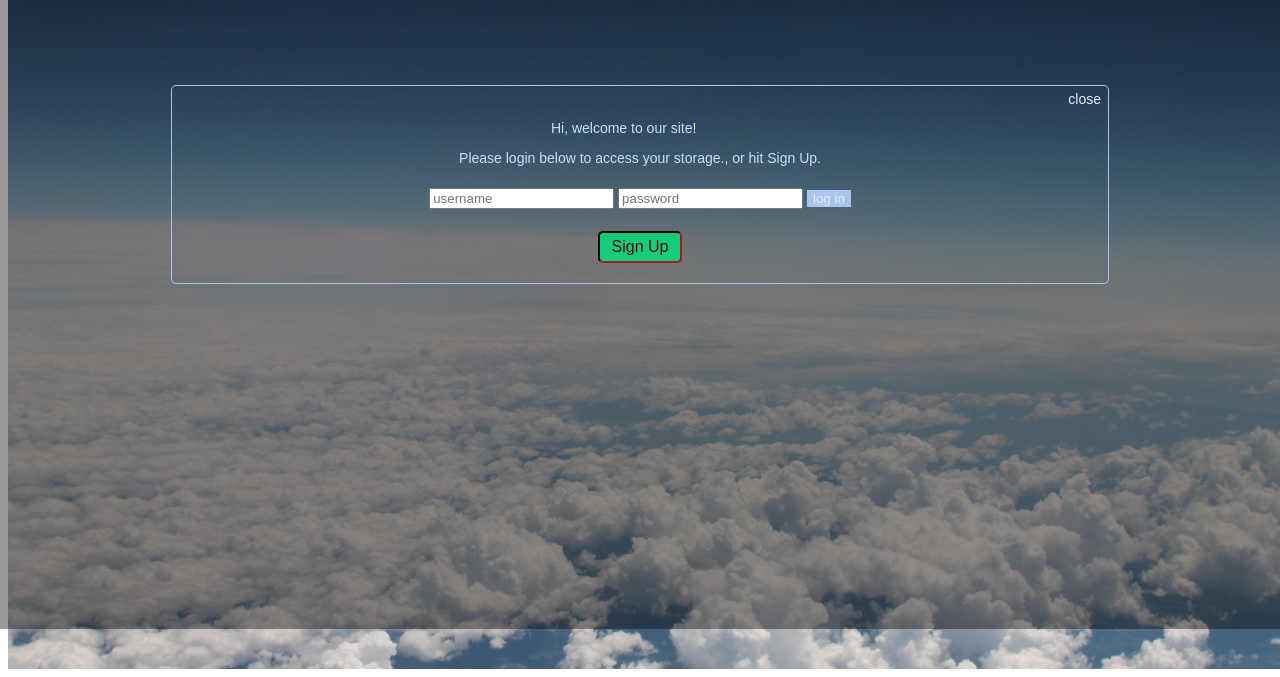
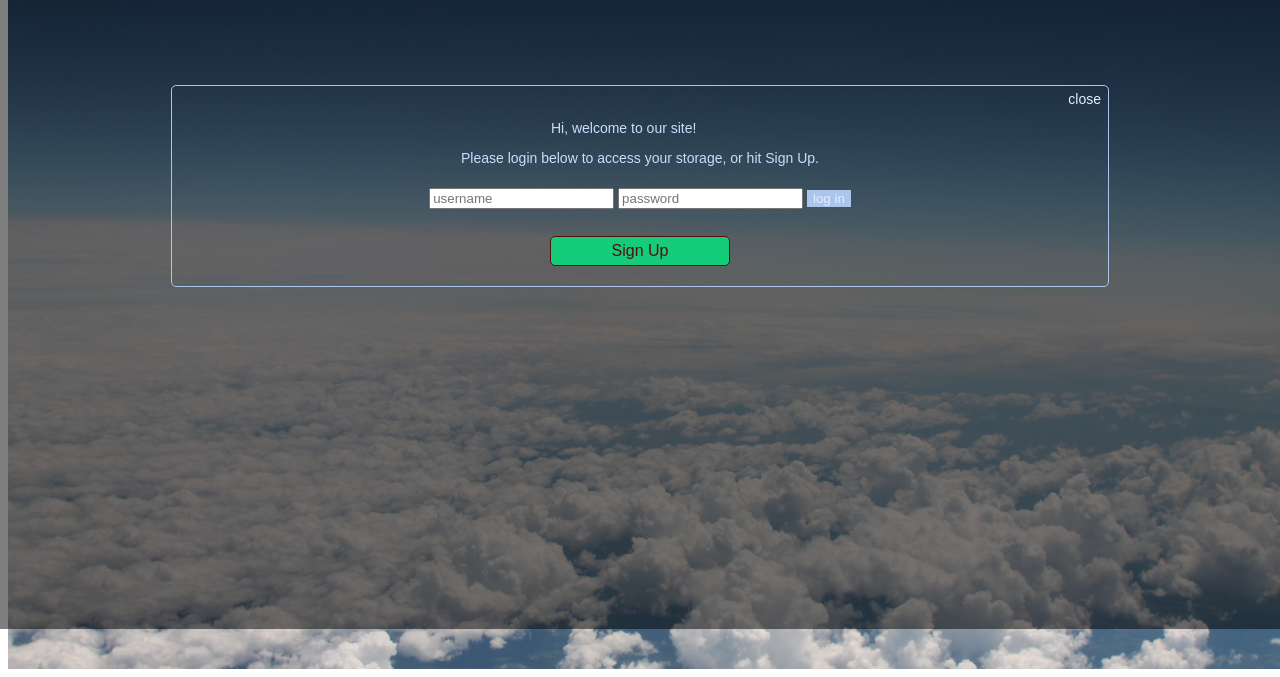
Before and after one commit to sophero/11.16_wed_js-modal, a plain HTML site: page index.html in a window 1280 px wide. Shown: the part 171-848 px from the top of the page. Drawn offline with Linux system fonts and the light colour scheme.

Commit message:
Styled signup button. Added hover effect to login button.

```diff
--- a/index.html
+++ b/index.html
@@ -16,7 +16,7 @@
 					Hi, welcome to our site!
 				</p>
 				<p>
-					Please login below to access your storage., or hit Sign Up.
+					Please login below to access your storage, or hit Sign Up.
 				</p>
 				<form class="login-form">
 					<input type="text" name="username" placeholder="username">
--- a/styles.css
+++ b/styles.css
@@ -1,3 +1,7 @@
+/*html {
+	box-sizing: border-box;
+}
+*/
 body {
 	font-family: Arial;
 	/*color: #abc5ed;*/
@@ -33,7 +37,7 @@ h1 {
 	width: 100%;
 	height: 100%;
 	overflow: auto;
-	background-color: rgba(0,0,0,0.4);
+	background-color: rgba(0,0,0,0.5);
 	/*color: white;*/
 }
 
@@ -79,19 +83,24 @@ h1 {
 	border: none;
 }
 
+.login-button:hover {
+	background-color: #3e82ef;
+}
+
 .sign-up-button {
 	font-size: 16px;
 	background-color: #14cc79;
 	color: #540d0d;
-	border: 2px inset #540d0d;
+	width: 20%;
+	border: 1px solid #540d0d;
 	border-radius: 5px;
 	padding: 5px 12px;
-	margin-top: 10px;
+	margin-top: 15px;
 }
 
 .sign-up-button:hover {
 	/*background-color: #ef1010;*/
-	color: #bc0d0d;
-	border-color: red;
+	color: black;
+	border: 1px solid #14cc79;
 	cursor: pointer;
 }
```
